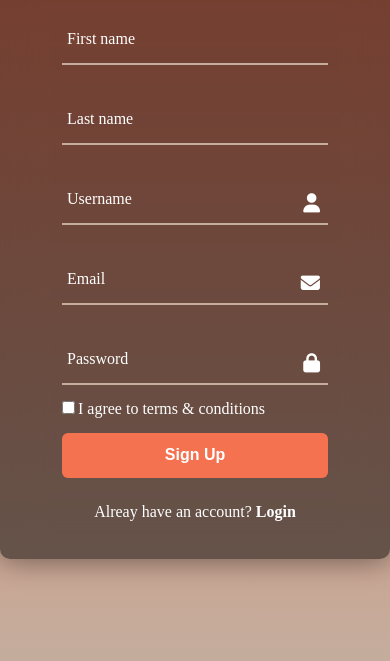
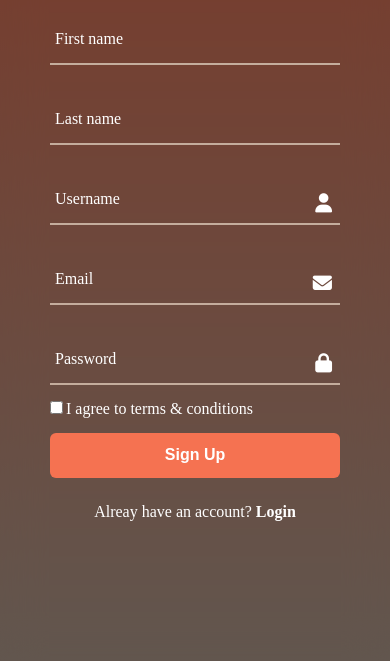
Before and after one commit to Oldieee/SDA, a plain HTML site: page signup.html in a window 390 px wide. Shown: the part 183-844 px from the top of the page. Drawn offline with Linux system fonts and the light colour scheme.

Commit message:
made signup responsive

```diff
--- a/signup.css
+++ b/signup.css
@@ -145,3 +145,12 @@ body{
 .login-register p a:hover{
     text-decoration: underline;
 }
+
+@media (max-width: 950px){
+    .container{
+        border-radius: 0;
+        height: 100%;
+        width: 100%;
+        padding: 20px 20px;
+    }
+}
```
